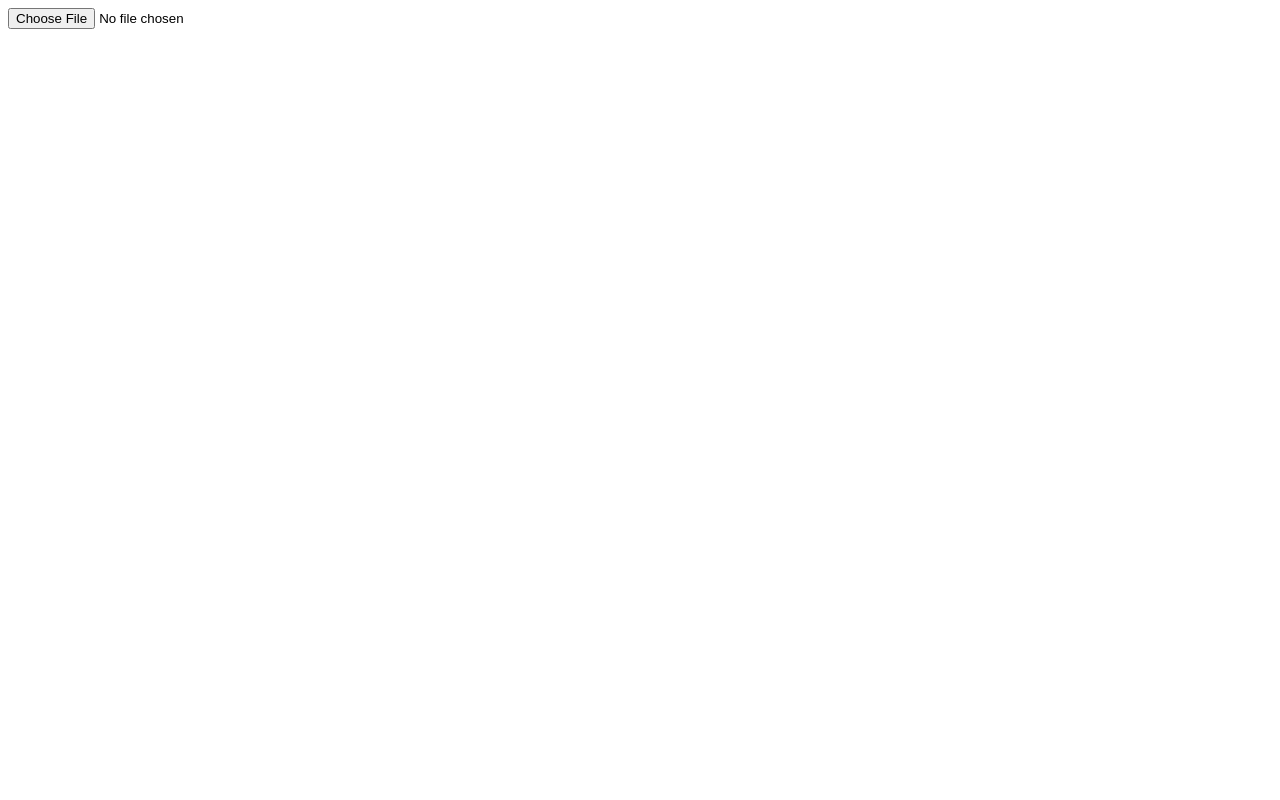
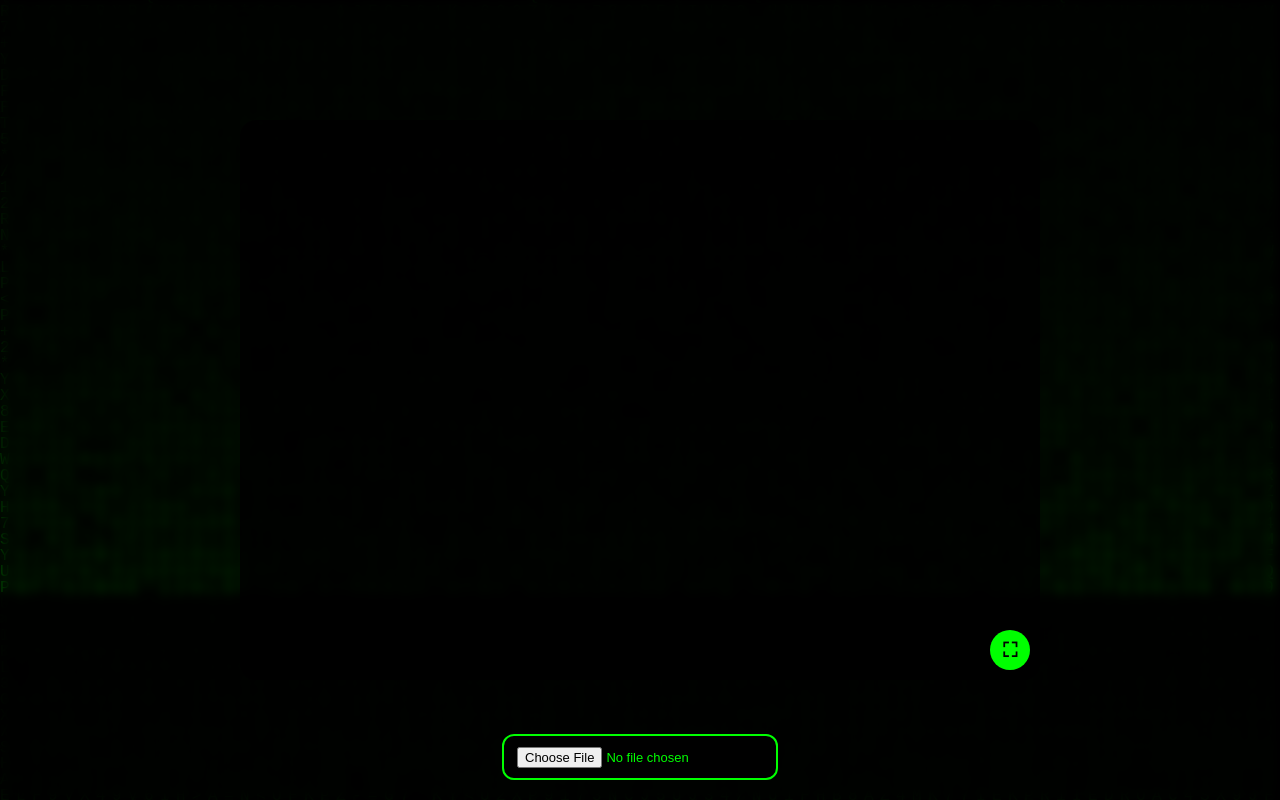
Before and after one commit to Streich3r/Document-Viewer, a plain HTML site: page index.html in a window 1280 px wide. Drawn offline with Linux system fonts and the light colour scheme.

Commit message:
Update index.html

```diff
--- a/index.html
+++ b/index.html
@@ -1,36 +1,186 @@
-<input type="file" id="fileInput">
-<div id="output"></div>
+<!DOCTYPE html>
+<html lang="de">
+<head>
+<meta charset="UTF-8">
+<meta name="viewport" content="width=device-width, initial-scale=1.0">
+<title>Matrix PDF Viewer</title>
+<style>
+  html, body {
+    margin: 0;
+    padding: 0;
+    height: 100%;
+    overflow: hidden;
+    background: black;
+    font-family: monospace;
+  }
+  canvas#matrixCanvas {
+    position: fixed;
+    top: 0;
+    left: 0;
+    width: 100%;
+    height: 100%;
+    z-index: 0;
+    display: block;
+  }
+  #overlay {
+    position: absolute;
+    top: 0; left: 0;
+    width: 100%; height: 100%;
+    backdrop-filter: blur(6px);
+    background: rgba(0,0,0,0.6);
+    z-index: 1;
+    display: flex;
+    flex-direction: column;
+    justify-content: center;
+    align-items: center;
+  }
+  #viewerContainer {
+    position: relative;
+    width: 90%;
+    max-width: 800px;
+    height: 70%;
+    background: rgba(0,0,0,0.8);
+    border-radius: 16px;
+    display: flex;
+    justify-content: center;
+    align-items: center;
+    overflow: auto;
+  }
+  #pdfCanvas {
+    width: 100%;
+    border-radius: 12px;
+  }
+  #fullscreenBtn {
+    position: absolute;
+    bottom: 10px;
+    right: 10px;
+    width: 40px; height: 40px;
+    border-radius: 50%;
+    background: #0f0;
+    color: black;
+    border: none;
+    cursor: pointer;
+    font-weight: bold;
+    font-size: 20px;
+    display: flex;
+    align-items: center;
+    justify-content: center;
+  }
+  #uploadBar {
+    position: absolute;
+    bottom: 20px;
+    text-align: center;
+    width: 100%;
+  }
+  #fileInput {
+    background: #000;
+    border: 2px solid #0f0;
+    color: #0f0;
+    padding: 0.8rem 1rem;
+    border-radius: 12px;
+    font-size: 1rem;
+    cursor: pointer;
+  }
+  #errorBox {
+    position: absolute;
+    bottom: 70px;
+    background: rgba(255,0,0,0.8);
+    color: white;
+    padding: 0.4rem 0.8rem;
+    border-radius: 8px;
+    display: none;
+    font-size: 0.8rem;
+  }
+</style>
+</head>
+<body>
 
+<canvas id="matrixCanvas"></canvas>
+
+<div id="overlay">
+  <div id="viewerContainer">
+    <canvas id="pdfCanvas"></canvas>
+    <button id="fullscreenBtn">⛶</button>
+  </div>
+  <div id="errorBox"></div>
+  <div id="uploadBar">
+    <input type="file" id="fileInput" />
+  </div>
+</div>
+
+<!-- Matrix Hintergrund -->
+<script>
+const canvas = document.getElementById('matrixCanvas');
+const ctx = canvas.getContext('2d');
+function resizeCanvas(){canvas.width=window.innerWidth; canvas.height=window.innerHeight;}
+resizeCanvas();
+window.addEventListener('resize',resizeCanvas);
+
+const letters='ABCDEFGHIJKLMNOPQRSTUVWXYZ0123456789-=+/<>*';
+const fontSize=16;
+let columns=Math.floor(canvas.width/fontSize);
+let drops=new Array(columns).fill(0);
+
+function drawMatrix(){
+  ctx.fillStyle='rgba(0,0,0,0.05)';
+  ctx.fillRect(0,0,canvas.width,canvas.height);
+  ctx.fillStyle='#0f0';
+  ctx.font=fontSize+'px monospace';
+  for(let i=0;i<drops.length;i++){
+    const text=letters.charAt(Math.floor(Math.random()*letters.length));
+    ctx.fillText(text,i*fontSize,drops[i]*fontSize);
+    if(drops[i]*fontSize>canvas.height){drops[i]=0;} else{drops[i]++;}
+  }
+}
+setInterval(drawMatrix,35);
+</script>
+
+<!-- PDF.js -->
 <script src="pdf.js"></script>
 <script>
-  pdfjsLib.GlobalWorkerOptions.workerSrc = 'pdf.worker.min.js';
-  const fileInput = document.getElementById("fileInput");
-  const output = document.getElementById("output");
+pdfjsLib.GlobalWorkerOptions.workerSrc='pdf.worker.min.js';
+</script>
 
-  fileInput.addEventListener("change", async e => {
+<script>
+const fileInput = document.getElementById('fileInput');
+const pdfCanvas = document.getElementById('pdfCanvas');
+const ctxPDF = pdfCanvas.getContext('2d');
+const errorBox = document.getElementById('errorBox');
+const fullscreenBtn = document.getElementById('fullscreenBtn');
+
+function showError(msg){
+  errorBox.style.display='block';
+  errorBox.textContent=msg;
+  setTimeout(()=>{errorBox.style.display='none';},5000);
+}
+
+fileInput.addEventListener('change', async e=>{
   const file = e.target.files[0];
   if(!file) return;
-
   const reader = new FileReader();
-    reader.onload = async () => {
-      try {
-        const pdf = await pdfjsLib.getDocument({data: new Uint8Array(reader.result)}).promise;
-        output.innerHTML = ''; // vorherige Inhalte löschen
-        for(let i=1; i<=pdf.numPages; i++){
-          const page = await pdf.getPage(i);
-          const viewport = page.getViewport({scale: 1.2}); // Zoom
-          const canvas = document.createElement('canvas');
-          const ctx = canvas.getContext('2d');
-          canvas.width = viewport.width;
-          canvas.height = viewport.height;
-          await page.render({canvasContext: ctx, viewport}).promise;
-          output.appendChild(canvas);
-        }
-      } catch(err) {
-        output.innerHTML = `<span style="color:red">${err.message}</span>`;
+  reader.onload = async ()=>{
+    try{
+      const pdf = await pdfjsLib.getDocument({data:new Uint8Array(reader.result)}).promise;
+      let pageNum = 1; // nur erste Seite zeigen
+      const page = await pdf.getPage(pageNum);
+      const viewport = page.getViewport({scale:1.2});
+      pdfCanvas.width = viewport.width;
+      pdfCanvas.height = viewport.height;
+      await page.render({canvasContext:ctxPDF,viewport}).promise;
+    }catch(err){
+      showError('PDF Fehler: '+err.message);
       console.error(err);
     }
   };
   reader.readAsArrayBuffer(file);
 });
+
+// Fullscreen
+fullscreenBtn.addEventListener('click', ()=>{
+  if(pdfCanvas.requestFullscreen){pdfCanvas.requestFullscreen();}
+  else if(pdfCanvas.webkitRequestFullscreen){pdfCanvas.webkitRequestFullscreen();}
+});
 </script>
+
+</body>
+</html>
```
Lines whose indentation alone changed are shown as unchanged.
